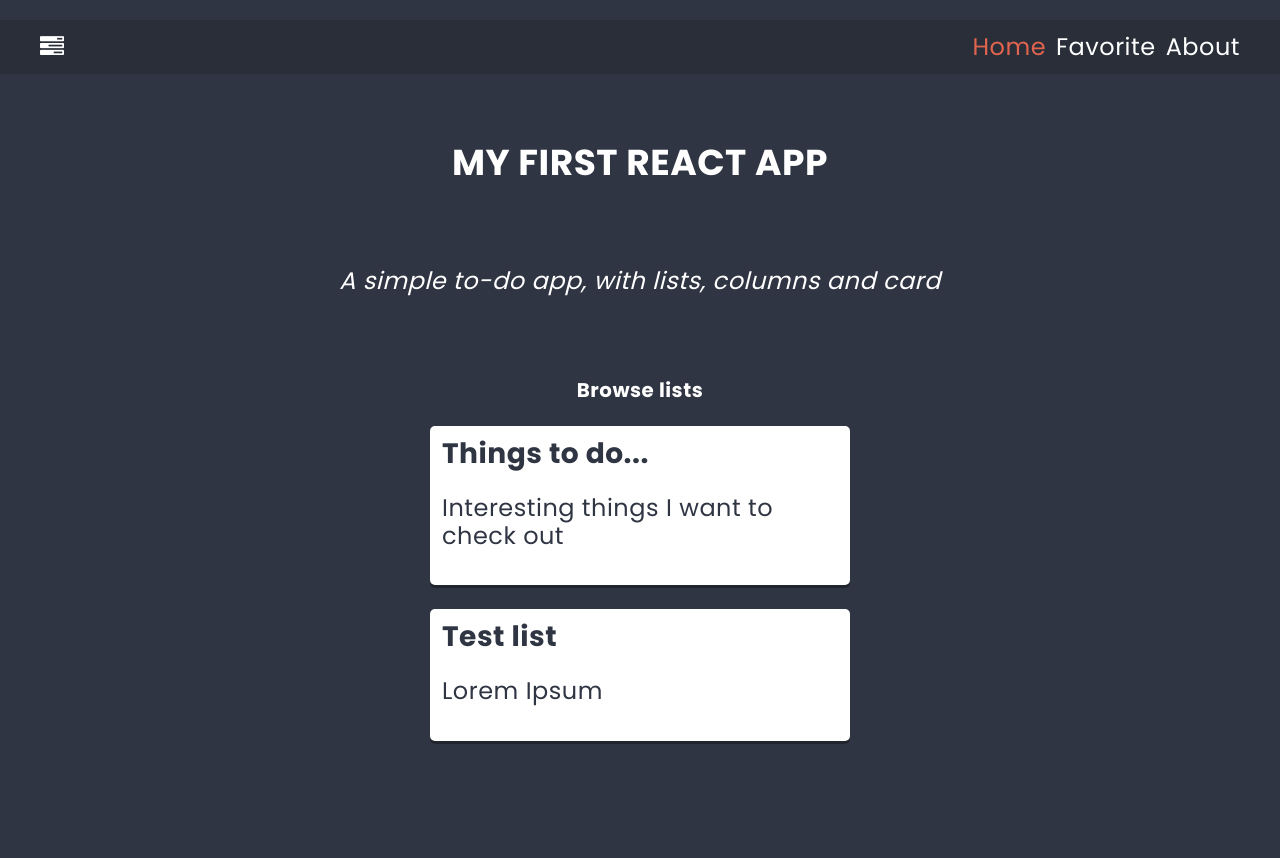
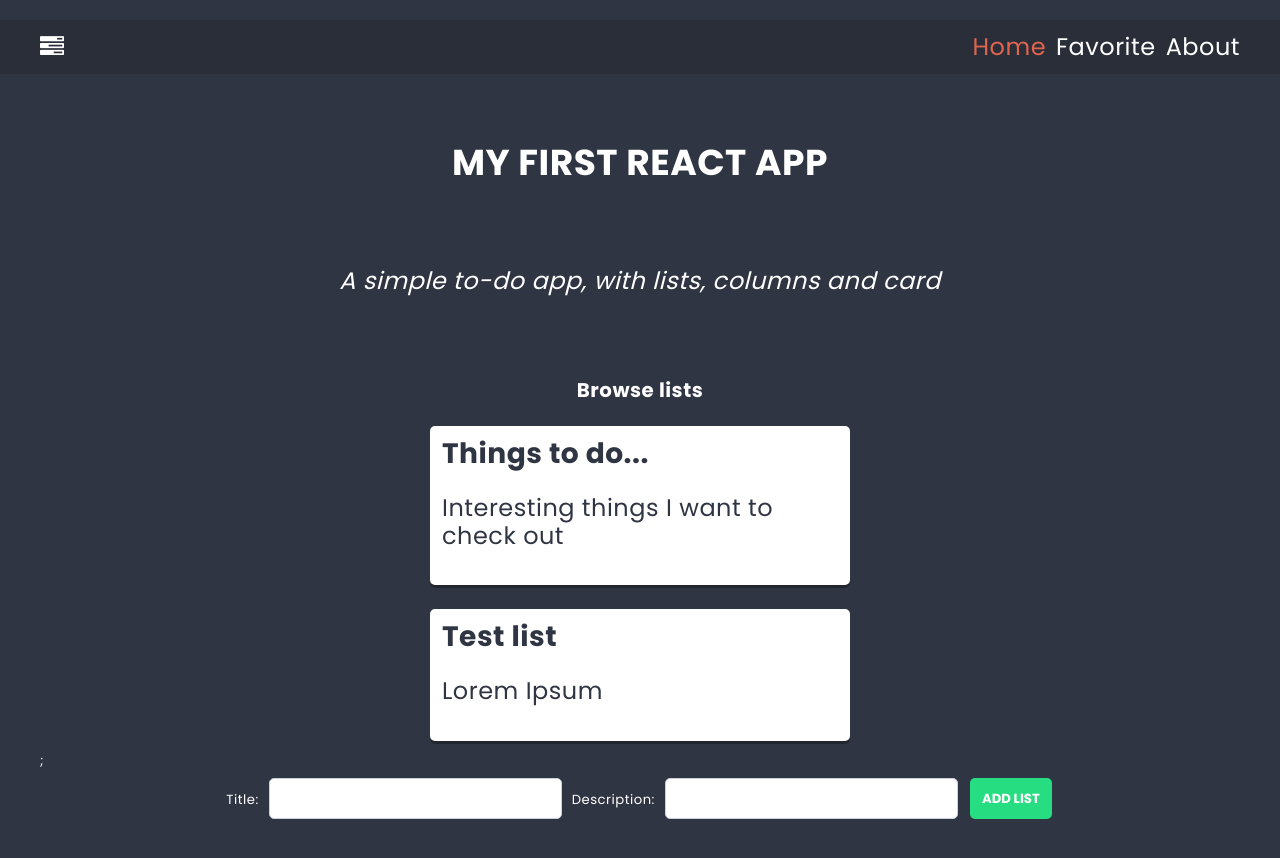
Before and after one commit to MarcinDraus/marcin-react-app, a React (Create React App) app: page / in a window 1280 px wide. Shown: the top 858 px of the page. Before the commit the page ends 800 px from the top, so only its background shows below. Built offline with nearby package versions, Linux system fonts and the light colour scheme.

Commit message:
add ListForm

```diff
--- a/src/components/List/List.js
+++ b/src/components/List/List.js
@@ -8,14 +8,17 @@ import { getListById } from '../../redux/store';
 import { getColumnsByList } from '../../redux/store';
 import { useParams } from 'react-router';
 import SearchForm from './../SearchForm/SearchForm';
+import { Navigate } from 'react-router-dom';
 
 const List = () => {
 
   const { listId } = useParams();
+
   const listData = useSelector((state) => getListById( state, listId));
   const columns = useSelector((state) => getColumnsByList(state, listId));
   //const columns = useSelector(state => state.columns);
 
+  if(!listData) return <Navigate to="/" />
    return (
       <div className={styles.list}>
       <header className={styles.header}>
--- /dev/null
+++ b/src/components/ListForm/ListForm.js
@@ -0,0 +1,30 @@
+import { useState } from "react";
+import { useDispatch } from "react-redux";
+import { addListForm } from "../../redux/store";
+import styles from "./ListForm.module.scss";
+import TextInput from "../TextInput/TextInput";
+import Button from "../Button/Button";
+
+const ListForm = () => {
+
+  const dispatch = useDispatch();
+  const[title, setTitle] = useState('');
+  const[description, setDescription] = useState('');
+
+  const handleSubmit = (e) => {
+    e.preventDefault();
+    dispatch(addListForm({title, description}))
+    setTitle('');
+    setDescription('');
+  }
+  return (
+    <form onSubmit={handleSubmit} className={styles.columnForm}>
+    <span className={styles.fieldName}>Title:</span>
+    <TextInput value={title} onChange={(e) => setTitle(e.target.value)} className={styles.input} />
+    <span className={styles.fieldName}>Description:</span>
+    <TextInput value={description} onChange={(e) => setDescription(e.target.value)} className={styles.input} />
+    <Button>Add List</Button>
+  </form>
+  )
+};
+export default ListForm;
--- /dev/null
+++ b/src/components/ListForm/ListForm.module.scss
@@ -0,0 +1,25 @@
+@import '../../styles/settings.scss';
+
+
+.columnForm {
+    display: flex;
+    flex-direction: column;
+    align-items: center;
+    padding: 10px;
+
+    .fieldName {
+      margin-right: 10px;
+      margin-left: 10px;
+      margin-bottom: 10px;
+    }
+
+    .input {
+      margin-right: 10px;
+      margin-bottom: 0;
+    }
+
+    @media (min-width: 768px) {
+      flex-direction: row;
+      justify-content: center;
+    }
+  };
--- a/src/components/Lists/Lists.js
+++ b/src/components/Lists/Lists.js
@@ -3,6 +3,7 @@ import { useSelector } from 'react-redux';
 import { getAllLists } from '../../redux/store';
 import styles from './Lists.module.scss';
 import { Link } from 'react-router-dom';
+import ListForm from '../ListForm/ListForm';
 
 const Lists = () => {
   const lists = useSelector(getAllLists);
@@ -15,7 +16,8 @@ return (
           <h3>{list.title}</h3>
           <p>{list.description}</p>
         </Link>
-      ))}
+      ))};
+    <ListForm />
     </section>
   );
 };
--- a/src/components/SearchForm/SearchForm.js
+++ b/src/components/SearchForm/SearchForm.js
@@ -27,10 +27,6 @@ const SearchForm = () => {
   };
 
 
-  // useEffect(() => {
-  //   dispatch(searchString(''));}, [dispatch]);
-
-
   return (
     <form className={styles.searchForm} onSubmit={handleSubmit}>
       <TextInput value={titleSearch} onChange={(e) => {setTitleSearch(e.target.value);
--- a/src/redux/store.js
+++ b/src/redux/store.js
@@ -6,6 +6,7 @@ import shortid from 'shortid';
 import { strContains } from '../utils/strContains';
 
 //selectors
+export const addListForm = payload => ({type: 'ADD_LISTFORM', payload});
 export const getAllLists = (state) => state.lists;
 export const getColumnsByList = ({columns}, listId) => columns.filter(column => column.listId === listId);
 export const getListById = ({ lists }, listId) => lists.find(list => list.id === listId);
@@ -40,6 +41,8 @@ const reducer = (state, action) => {
       return { ...state, searchString: action.payload };
     case 'SEARCHSTRING': // Dodany case dla akcji 'SEARCHSTRING'
       return { ...state, searchString: action.payload };
+      case 'ADD_LISTFORM':
+        return {...state, lists: [ ...state.lists, {...action.payload, id: shortid() }] };
     default:
       return state;
   }
```
Also changed, not shown: src/components/Column/Column.js (+0 -15 lines).
